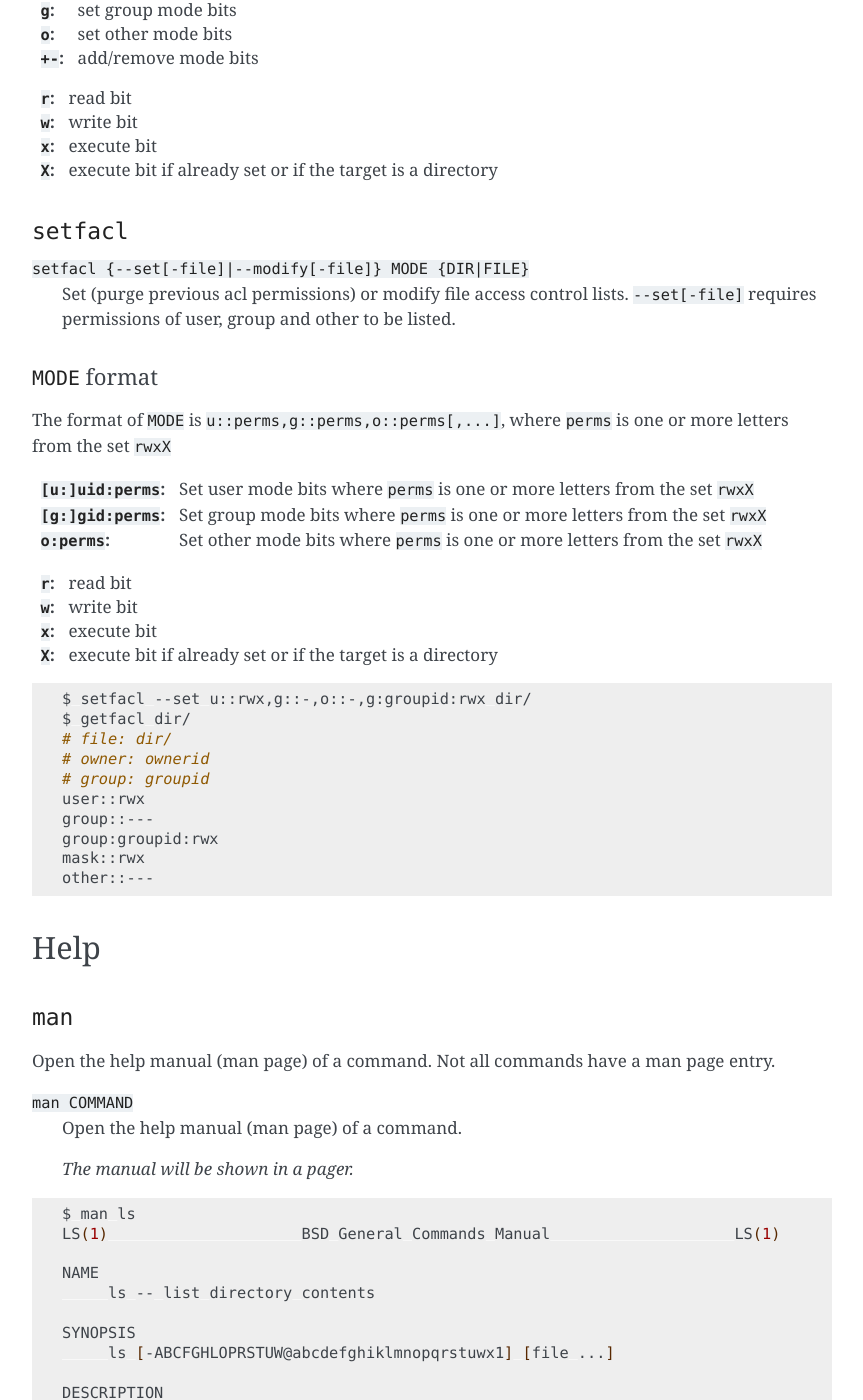
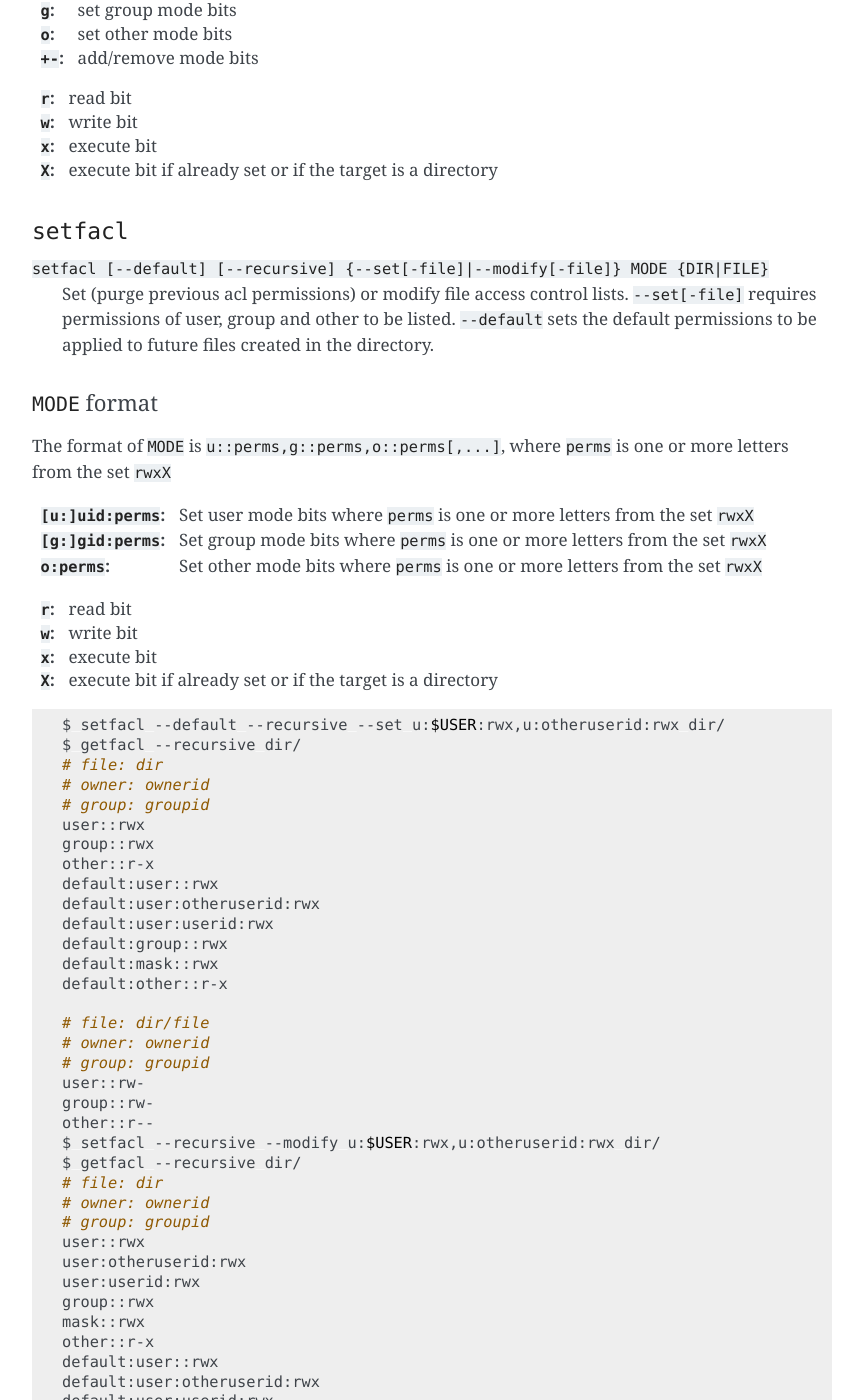
Before and after one commit to satyaog/cli-cheatsheet, a Sphinx documentation site: the page built from docs/source/index.rst, in a window 1280 px wide and 1400 px high, scrolled down 3338 px. Shown: the whole window, without its empty margins (168-1031 px from the left). Built offline with Sphinx 7.4.7, drawn with Linux system fonts in a browser that asks for light colours; some of the changed text lies outside the part shown.

Commit message:
Improve setfacl example

```diff
--- a/docs/source/index.rst
+++ b/docs/source/index.rst
@@ -216,9 +216,11 @@ more letters from the set ``rwxX``
 ``setfacl``
 ===========
 
-``setfacl {--set[-file]|--modify[-file]} MODE {DIR|FILE}``
+``setfacl [--default] [--recursive] {--set[-file]|--modify[-file]} MODE {DIR|FILE}``
     Set (purge previous acl permissions) or modify file access control lists.
     ``--set[-file]`` requires permissions of user, group and other to be listed.
+    ``--default`` sets the default permissions to be applied to future files
+    created in the directory.
 
 ``MODE`` format
 ---------------
@@ -230,8 +232,8 @@ is one or more letters from the set ``rwxX``
                      from the set ``rwxX``
 :``[g:]gid:perms``:  Set group mode bits where ``perms`` is one or more letters
                      from the set ``rwxX``
-:``o:perms``:  Set other mode bits where ``perms`` is one or more letters from
-               the set ``rwxX``
+:``o:perms``:        Set other mode bits where ``perms`` is one or more letters
+                     from the set ``rwxX``
 
 \
 
@@ -242,16 +244,54 @@ is one or more letters from the set ``rwxX``
 
 .. code-block:: bash
 
-    $ setfacl --set u::rwx,g::-,o::-,g:groupid:rwx dir/
-    $ getfacl dir/
-    # file: dir/
+    $ setfacl --default --recursive --set u:$USER:rwx,u:otheruserid:rwx dir/
+    $ getfacl --recursive dir/
+    # file: dir
     # owner: ownerid
     # group: groupid
     user::rwx
-    group::---
-    group:groupid:rwx
+    group::rwx
+    other::r-x
+    default:user::rwx
+    default:user:otheruserid:rwx
+    default:user:userid:rwx
+    default:group::rwx
+    default:mask::rwx
+    default:other::r-x
+
+    # file: dir/file
+    # owner: ownerid
+    # group: groupid
+    user::rw-
+    group::rw-
+    other::r--
+    $ setfacl --recursive --modify u:$USER:rwx,u:otheruserid:rwx dir/
+    $ getfacl --recursive dir/
+    # file: dir
+    # owner: ownerid
+    # group: groupid
+    user::rwx
+    user:otheruserid:rwx
+    user:userid:rwx
+    group::rwx
     mask::rwx
-    other::---
+    other::r-x
+    default:user::rwx
+    default:user:otheruserid:rwx
+    default:user:userid:rwx
+    default:group::rwx
+    default:mask::rwx
+    default:other::r-x
+
+    # file: dir/file
+    # owner: ownerid
+    # group: groupid
+    user::rw-
+    user:otheruserid:rwx
+    user:userid:rwx
+    group::rw-
+    mask::rwx
+    other::r--
 
 ****
 Help
```
